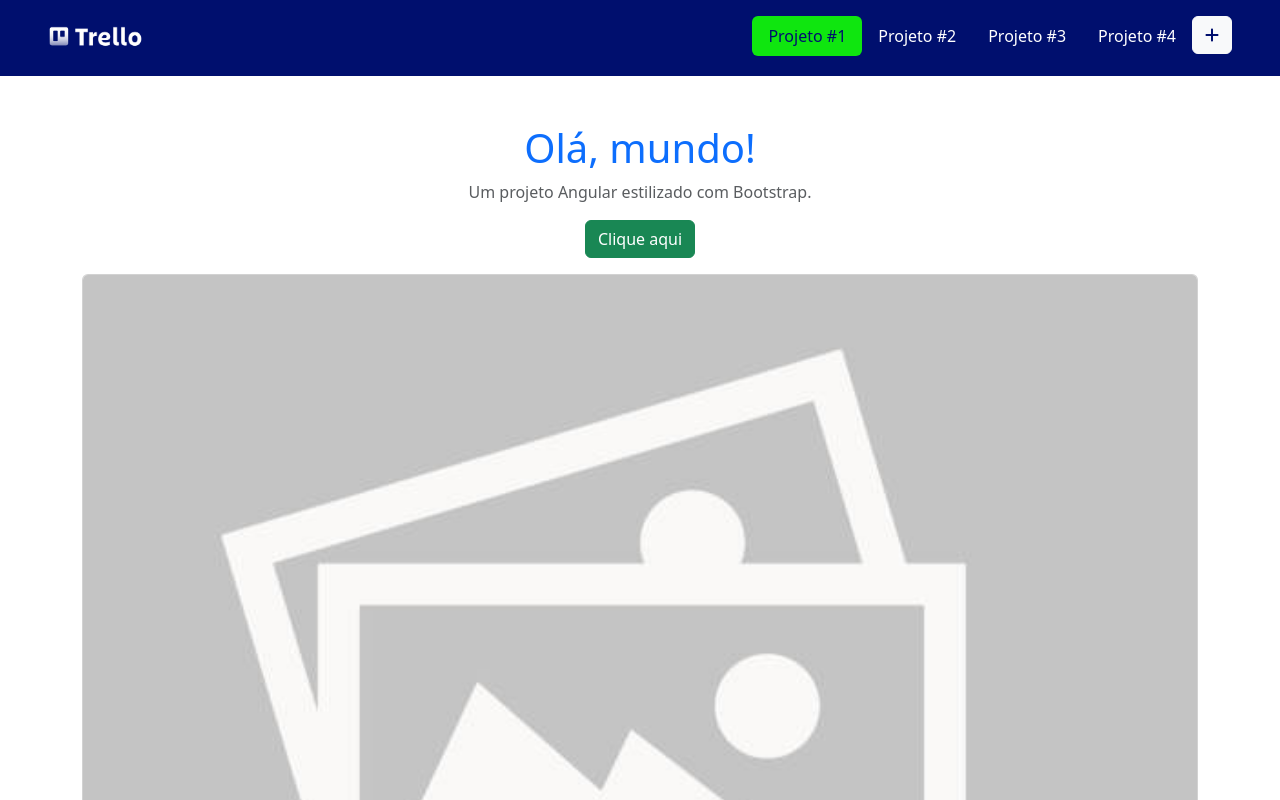
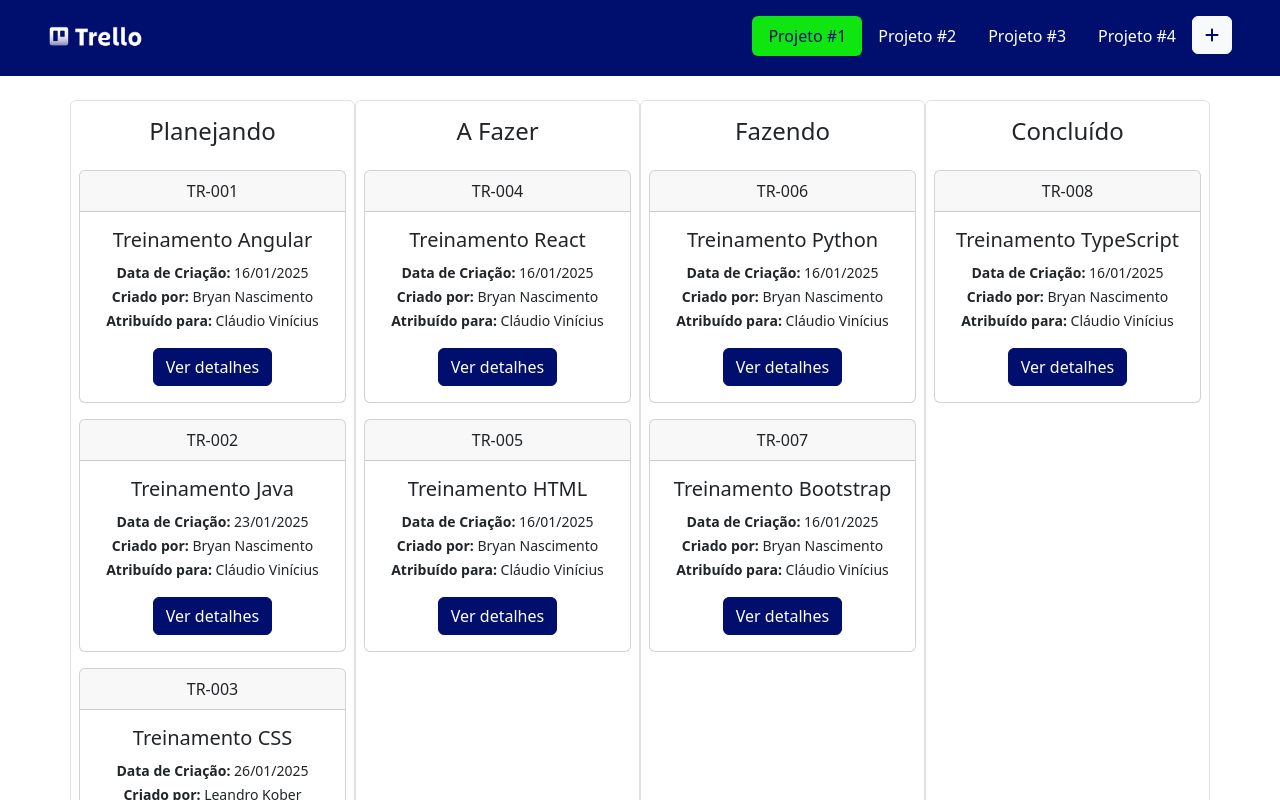
Before and after one commit to alexandresjunior/kanban-ts, an Angular app: page / in a window 1280 px wide. Shown: the top 800 px of the page. Built offline with nearby package versions, Linux system fonts and the light colour scheme.

Commit message:
Criação da tela Home

```diff
--- a/src/app/app.component.html
+++ b/src/app/app.component.html
@@ -1,20 +1,5 @@
 <app-cabecalho></app-cabecalho>
-
-<div class="container mt-5">
-  <h1 class="text-center text-primary">Olá, mundo!</h1>
-  <p class="text-muted text-center">Um projeto Angular estilizado com Bootstrap.</p>
-  <button class="btn btn-success d-block mx-auto">Clique aqui</button>
-
-  <div class="card mt-3">
-    <img class="card-img-top" src="assets/imagens/placeholder.jpg" alt="Imagem de exemplo">
-    <div class="card-body">
-      <h5 class="card-title">Título do Cartão</h5>
-      <p class="card-text">Exemplo de cartão utilizando Bootstrap.</p>
-      <a class="btn btn-primary" href="#">Saiba Mais</a>
-    </div>
-  </div>
-</div>
-
+<app-home></app-home>
 <app-rodape></app-rodape>
 
 <router-outlet />
--- a/src/app/app.component.ts
+++ b/src/app/app.component.ts
@@ -2,10 +2,11 @@
 import { RouterOutlet } from '@angular/router';
 import { CabecalhoComponent } from "./componentes/cabecalho/cabecalho.component";
 import { RodapeComponent } from "./componentes/rodape/rodape.component";
+import { HomeComponent } from "./paginas/home/home.component";
 
 @Component({
   selector: 'app-root',
-  imports: [RouterOutlet, CabecalhoComponent, RodapeComponent],
+  imports: [RouterOutlet, CabecalhoComponent, RodapeComponent, HomeComponent],
   templateUrl: './app.component.html',
   styleUrl: './app.component.css'
 })
--- a/src/app/componentes/cartao/cartao.component.html
+++ b/src/app/componentes/cartao/cartao.component.html
@@ -1,10 +1,12 @@
 <div class="card">
     <div class="card-header">
-        Tarefa #1
+        {{ codigo }}
     </div>
     <div class="card-body">
-        <h5 class="card-title">Título da Tarefa</h5>
-        <p class="card-text">Breve descrição da tarefa.</p>
-        <a href="#" class="btn btn-primary">Ver detalhes</a>
+        <h5 class="card-title">{{ titulo }}</h5>
+        <p class="mb-0"><small><strong>Data de Criação: </strong>{{ dataCriacao }}</small></p>
+        <p class="mb-0"><small><strong>Criado por: </strong>{{ criadoPor }}</small></p>
+        <p class="mb-0"><small><strong>Atribuído para: </strong>{{ atribuidoPara }}</small></p>
+        <a href="#" class="btn btn-primary mt-3">Ver detalhes</a>
     </div>
 </div>
--- /dev/null
+++ b/src/app/paginas/home/home.component.html
@@ -0,0 +1,80 @@
+<div class="container text-center">
+    <div class="row">
+        <div class="col-lg-3 col-md-3 col-12 border rounded p-2">
+            <p class="h4 mt-2 mb-4">Planejando</p>
+            <div class="row g-3">
+                <app-cartao
+                    [codigo]="'TR-001'"
+                    [titulo]="'Treinamento Angular'"
+                    [dataCriacao]="'16/01/2025'"
+                    [criadoPor]="'Bryan Nascimento'"
+                    [atribuidoPara]="'Cláudio Vinícius'"
+                ></app-cartao>
+                <app-cartao
+                    [codigo]="'TR-002'"
+                    [titulo]="'Treinamento Java'"
+                    [dataCriacao]="'23/01/2025'"
+                    [criadoPor]="'Bryan Nascimento'"
+                    [atribuidoPara]="'Cláudio Vinícius'"
+                ></app-cartao>
+                <app-cartao
+                    [codigo]="'TR-003'"
+                    [titulo]="'Treinamento CSS'"
+                    [dataCriacao]="'26/01/2025'"
+                    [criadoPor]="'Leandro Kober'"
+                    [atribuidoPara]="'Sérgio Diniz'"
+                ></app-cartao>
+            </div>
+        </div>
+        <div class="col-lg-3 col-md-3 col-12 border rounded p-2">
+            <p class="h4 mt-2 mb-4">A Fazer</p>
+            <div class="row g-3">
+                <app-cartao
+                    [codigo]="'TR-004'"
+                    [titulo]="'Treinamento React'"
+                    [dataCriacao]="'16/01/2025'"
+                    [criadoPor]="'Bryan Nascimento'"
+                    [atribuidoPara]="'Cláudio Vinícius'"
+                ></app-cartao>
+                <app-cartao
+                    [codigo]="'TR-005'"
+                    [titulo]="'Treinamento HTML'"
+                    [dataCriacao]="'16/01/2025'"
+                    [criadoPor]="'Bryan Nascimento'"
+                    [atribuidoPara]="'Cláudio Vinícius'"
+                ></app-cartao>
+            </div>
+        </div>
+        <div class="col-lg-3 col-md-3 col-12 border rounded p-2">
+            <p class="h4 mt-2 mb-4">Fazendo</p>
+            <div class="row g-3">
+                <app-cartao
+                    [codigo]="'TR-006'"
+                    [titulo]="'Treinamento Python'"
+                    [dataCriacao]="'16/01/2025'"
+                    [criadoPor]="'Bryan Nascimento'"
+                    [atribuidoPara]="'Cláudio Vinícius'"
+                ></app-cartao>
+                <app-cartao
+                    [codigo]="'TR-007'"
+                    [titulo]="'Treinamento Bootstrap'"
+                    [dataCriacao]="'16/01/2025'"
+                    [criadoPor]="'Bryan Nascimento'"
+                    [atribuidoPara]="'Cláudio Vinícius'"
+                ></app-cartao>
+            </div>
+        </div>
+        <div class="col-lg-3 col-md-3 col-12 border rounded p-2">
+            <p class="h4 mt-2 mb-4">Concluído</p>
+            <div class="row g-3">
+                <app-cartao
+                    [codigo]="'TR-008'"
+                    [titulo]="'Treinamento TypeScript'"
+                    [dataCriacao]="'16/01/2025'"
+                    [criadoPor]="'Bryan Nascimento'"
+                    [atribuidoPara]="'Cláudio Vinícius'"
+                ></app-cartao>
+            </div>
+        </div>
+    </div>
+</div>
--- /dev/null
+++ b/src/app/paginas/login/login.component.html
@@ -0,0 +1 @@
+<p>login works!</p>
--- a/src/styles.css
+++ b/src/styles.css
@@ -1 +1,18 @@
 @import "bootstrap/dist/css/bootstrap.min.css";
+
+.btn-primary {
+    background-color: rgb(0, 15, 110) !important;
+    border-color: rgb(0, 15, 110) !important;
+}
+
+.btn-primary:hover {
+    background-color: rgb(15, 230, 15) !important;
+    border-color: rgb(15, 230, 15) !important;
+    color: rgb(0, 15, 110) !important;
+}
+
+.btn-primary:active {
+    background-color: rgb(142, 142, 142) !important;
+    border-color: rgb(142, 142, 142) !important;
+    color: rgb(255, 255, 255) !important;
+}
```
Also changed, not shown: src/app/componentes/cartao/cartao.component.ts (+7 -2 lines), src/app/paginas/home/home.component.ts (added, +12 -0 lines), src/app/paginas/login/login.component.ts (added, +11 -0 lines), src/app/paginas/home/home.component.css (added), src/app/paginas/login/login.component.css (added), 2 other files (tests, documents, lock files or other folders).
